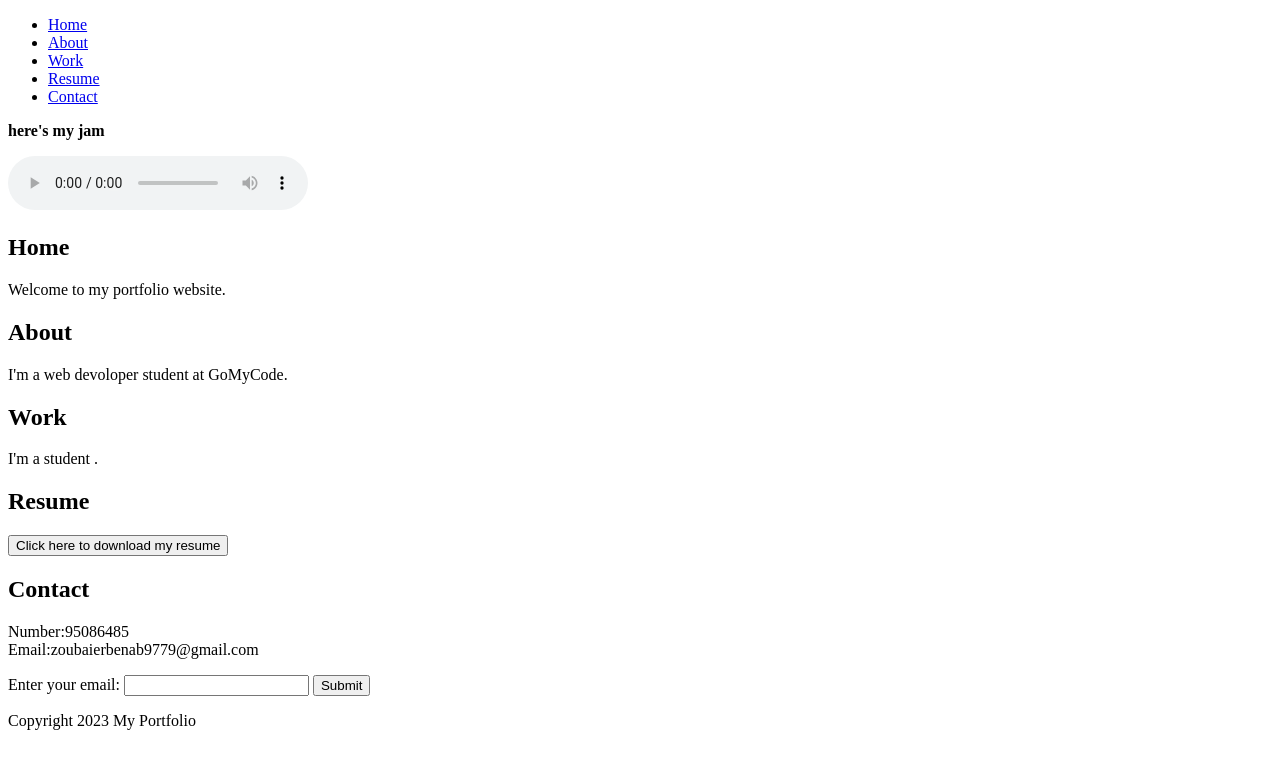
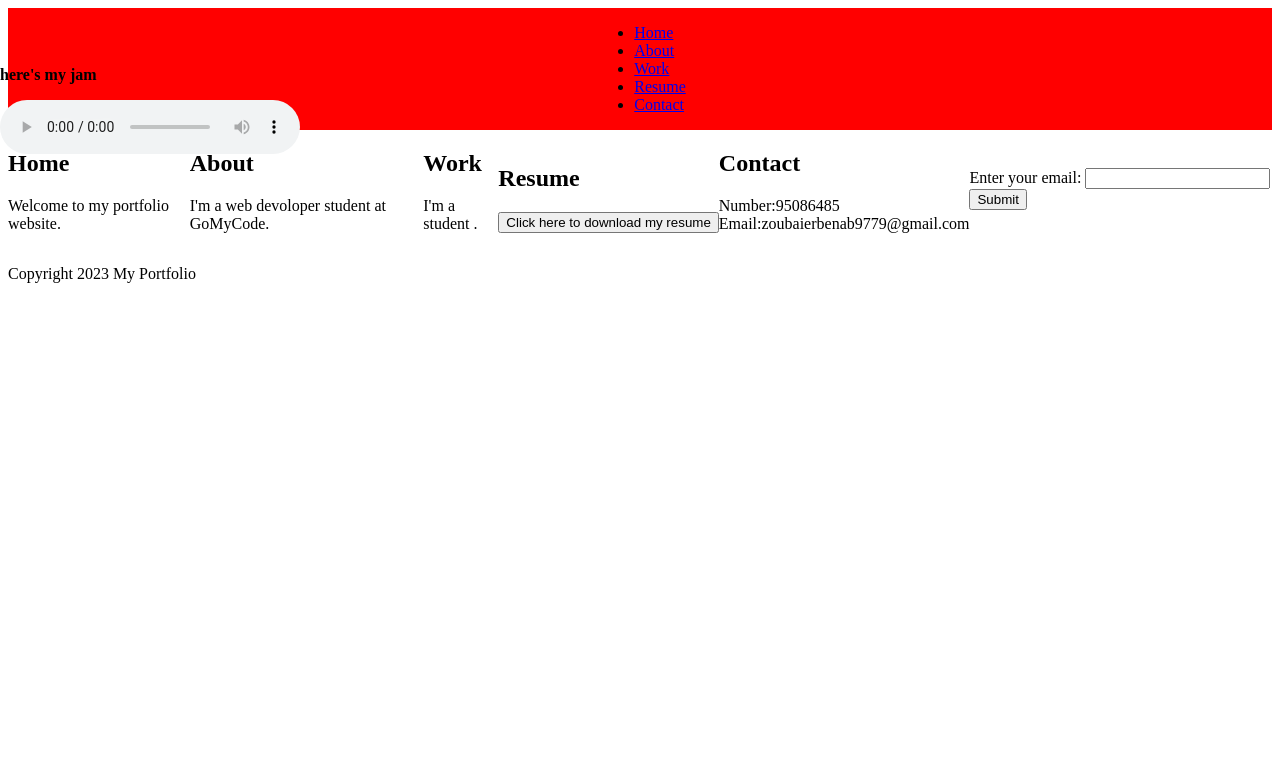
Before and after one commit to weirdscenario/checkpoint-git, a plain HTML site: page myportfolio/index.html in a window 1280 px wide. Drawn offline with Linux system fonts and the light colour scheme.

Commit message:
Add files via upload

```diff
--- a/myportfolio/index.html
+++ b/myportfolio/index.html
@@ -3,11 +3,12 @@
 <head>
   <meta charset="UTF-8">
   <meta name="viewport" content="width=device-width, initial-scale=1.0">
+  <link rel="stylesheet" type="text/css" href="style.css">
   <title>My Portfolio</title>
 </head>
 <body>
-  <header>
-    <nav>
+  <header class="header">
+    <nav class="header-nav">
       <ul>
         <li><a href="#home">Home</a></li>
         <li><a href="#about">About</a></li>
@@ -17,13 +18,14 @@
       </ul>
     </nav>
   </header>
-  <aside>
+  <div class="main-container">
+    <aside class="aside">
       <p><b>here's my jam</b></p>
       <audio controls>
         <source src=audio/song.mp3 type="audio/mpeg">
       </audio>
     </aside>
-  <main>
+    <main class="main">
       <section>
         <h1>Home</h1>
         <p>Welcome to my portfolio website.</p>
@@ -52,7 +54,8 @@
         <input type="submit" value="Submit">
       </form>
     </main>
-  <footer>
+  </div>
+  <footer class="footer">
     <p>Copyright 2023 My Portfolio</p>
   </footer>
 </body>
--- /dev/null
+++ b/myportfolio/style.css
@@ -0,0 +1,19 @@
+.header-nav {
+  display: flex;
+  justify-content: center;
+  align-items: center;
+  background-color: red;
+}
+
+.aside {
+  position: absolute;
+  left: 0;
+  top: 50px;
+  bottom: 50px;
+  width: 200px;
+}
+
+.main {
+  display: flex;
+  justify-content: center;
+  align-items: center;
```
Lines whose indentation alone changed are shown as unchanged.
